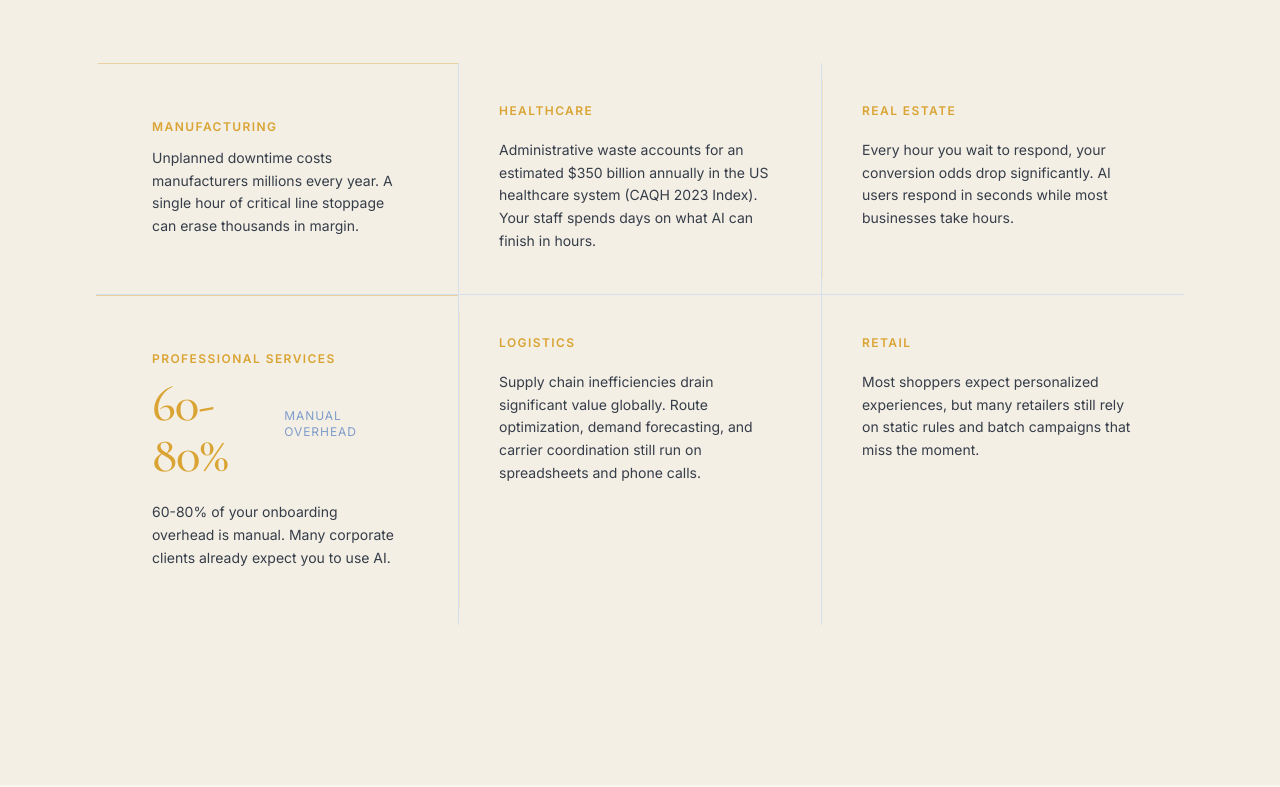
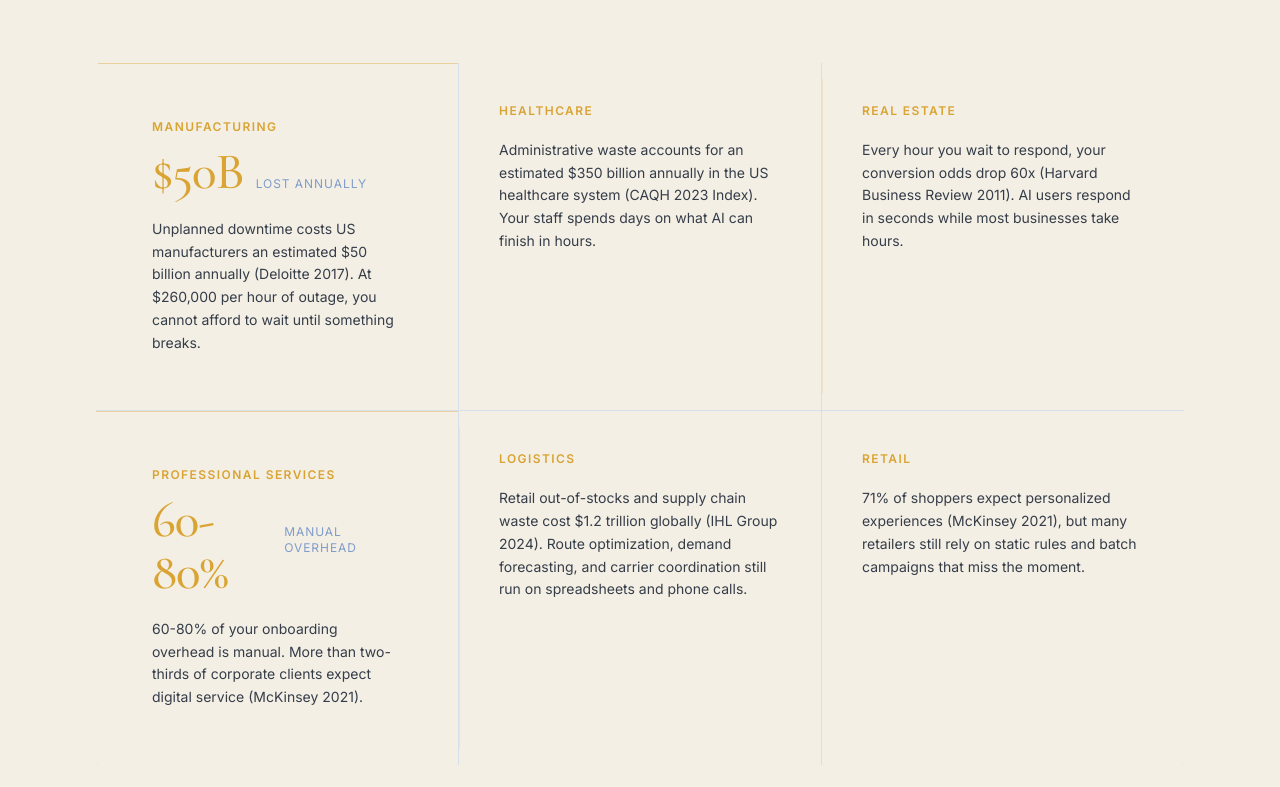
Before and after one commit to SanLuis-AI-Solutions/sanluisai-portfolio, a Next.js app: page / in a window 1280 px wide. Shown: the part 1695-2482 px from the top of the page. Built offline with nearby package versions, Linux system fonts and the light colour scheme.

Commit message:
[verified] Restore sourced statistics to Problem component and real estate blog (Deloitte, HBR, McKinsey, IHL Group)

```diff
--- a/app/blog/real-estate-ai-guide/page.tsx
+++ b/app/blog/real-estate-ai-guide/page.tsx
@@ -78,7 +78,7 @@ export default function Page() {
 
             <h2>The Real Estate Problem AI Actually Solves</h2>
             <p>Real estate agents lose deals to time, not to competitors. A lead comes in at 8 PM. You respond at 10 AM. By then, the prospect has already booked a showing with someone else.</p>
-            <p>The data backs this up: every hour you wait to respond, your conversion odds drop significantly. Agents who respond quickly convert at rates that make the rest of the industry look broken.</p>
+            <p>The data backs this up: companies that wait 24 hours to respond are 60 times less likely to qualify a lead compared to companies that respond within the first hour (Harvard Business Review 2011). Agents who respond quickly convert at rates that make the rest of the industry look broken.</p>
                         <p>AI doesn&rsquo;t write your listings. AI answers your leads at 11 PM while you sleep, qualifies them based on your criteria, and books the showing before the prospect ever Googles another agent.</p>
             <h2>What Instant Response Looks Like</h2>
             <p>Here&rsquo;s the conversion math: a lead fills out a form on your site. Instead of sitting in your inbox until morning, an AI intake system responds instantly. It asks three qualifying questions: budget range, timeline, property type. If the answers match your criteria, it offers a calendar link.</p>
--- a/components/Problem.tsx
+++ b/components/Problem.tsx
@@ -13,10 +13,10 @@ function FadeIn({ children, delay = 0, className }: { children: React.ReactNode;
 const problemSectors = [
   {
     name: 'Manufacturing',
-    desc: 'Unplanned downtime costs manufacturers millions every year. A single hour of critical line stoppage can erase thousands in margin.',
-    stat: '',
-        statLabel: '',
-    hero: true,
+        desc: 'Unplanned downtime costs US manufacturers an estimated $50 billion annually (Deloitte 2017). At $260,000 per hour of outage, you cannot afford to wait until something breaks.',
+        stat: '$50B',
+        statLabel: 'lost annually',
+        hero: true,
   },
   {
     name: 'Healthcare',
@@ -25,24 +25,24 @@ const problemSectors = [
   },
   {
     name: 'Real Estate',
-    desc: 'Every hour you wait to respond, your conversion odds drop significantly. AI users respond in seconds while most businesses take hours.',
+        desc: 'Every hour you wait to respond, your conversion odds drop 60x (Harvard Business Review 2011). AI users respond in seconds while most businesses take hours.',
     hero: false,
   },
   {
     name: 'Professional Services',
-    desc: '60-80% of your onboarding overhead is manual. Many corporate clients already expect you to use AI.',
+        desc: '60-80% of your onboarding overhead is manual. More than two-thirds of corporate clients expect digital service (McKinsey 2021).',
     stat: '60-80%',
     statLabel: 'manual overhead',
     hero: true,
   },
   {
     name: 'Logistics',
-    desc: 'Supply chain inefficiencies drain significant value globally. Route optimization, demand forecasting, and carrier coordination still run on spreadsheets and phone calls.',
+        desc: 'Retail out-of-stocks and supply chain waste cost $1.2 trillion globally (IHL Group 2024). Route optimization, demand forecasting, and carrier coordination still run on spreadsheets and phone calls.',
     hero: false,
   },
   {
     name: 'Retail',
-    desc: 'Most shoppers expect personalized experiences, but many retailers still rely on static rules and batch campaigns that miss the moment.',
+        desc: '71% of shoppers expect personalized experiences (McKinsey 2021), but many retailers still rely on static rules and batch campaigns that miss the moment.',
     hero: false,
   },
 ]
```
